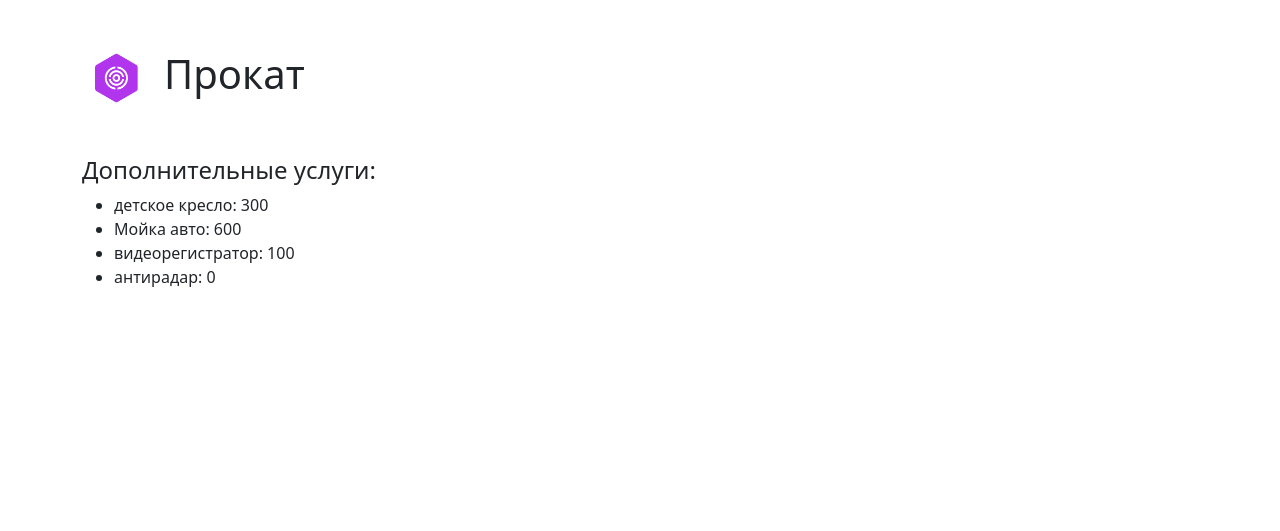
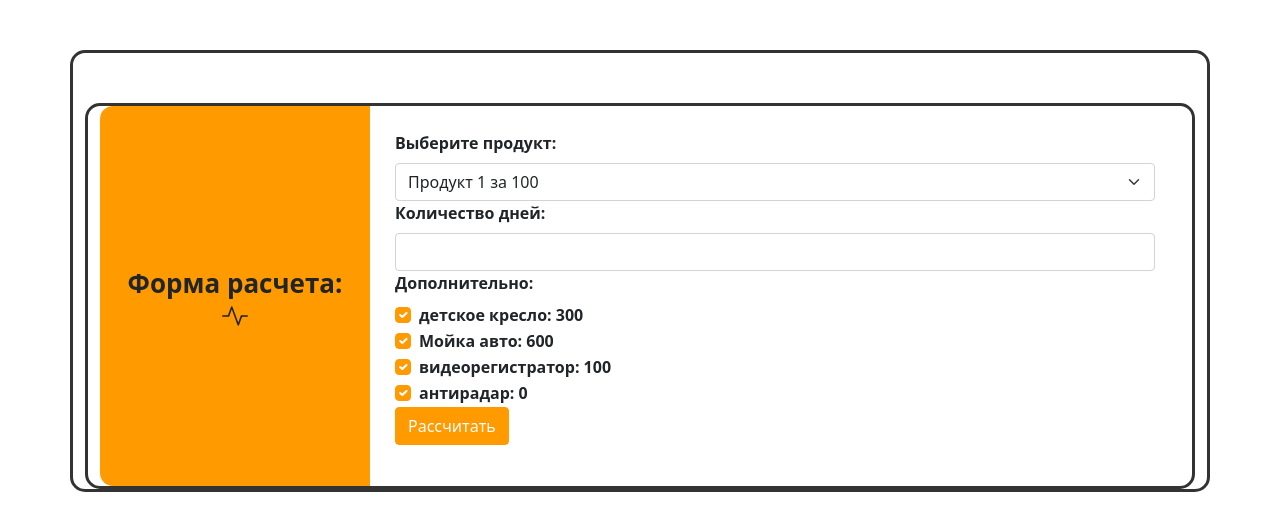
Before and after one commit to AlbertZayn/A25-test-Calculation-of-services, a PHP site: page /project/index.php in a window 1280 px wide. Shown: the top 531 px of the page. Run offline with PHP 8.4, Linux system fonts and the light colour scheme; data comes from the database, SQL or seed files in the repository.

Commit message:
Refactoring
Solve errors with serialized data from db
Solve errors with variables according to php 8
Add .htaccess according to hosting specifics

```diff
--- a/project/assets/css/style.css
+++ b/project/assets/css/style.css
@@ -1,4 +1,4 @@
-h1{
+h1 {
     display: inline-block;
 }
 .row-header .col-12{
@@ -9,3 +9,37 @@ h1{
 .row-header{
     margin: 50px 0;
 }
+
+.container{
+    margin-top: 50px;
+    border-radius: 15px;
+    border: 3px solid #333;
+}
+.col-3{
+    background-color: #FF9A00;
+    border-radius: 0;
+    border-top-left-radius: 13px;
+    border-bottom-left-radius: 13px;
+    display: flex;
+    align-items: center;
+    flex-flow: column;
+    justify-content: center;
+    font-size: 26px;
+    font-weight: 900;
+}
+label:not([class="form-check-label"]) {
+    font-size: 16px;
+    font-weight: 600;
+}
+.form-check-input:checked{
+    background-color: #FF9A00;
+    border-color: #FF9A00;
+}
+.col-9{
+    padding: 25px;
+}
+.btn-primary {
+    color: #fff;
+    background-color: #FF9A00;
+    border-color: #FF9A00;
+}
--- a/project/backend/sdbh.php
+++ b/project/backend/sdbh.php
@@ -17,14 +17,25 @@ class sdbh_tables_exception extends sdbh_exception {
 }
 
 class sdbh {
+
+    protected $port;
+    protected $host;
+    protected $dbname;
+    protected $user;
+    protected $pass;
+    protected $sql_read;
+    protected $sql_write;
+    protected $sql;
+
 	function __construct($force_master = false){
 		$this->port = 3306;
 		$this -> host = 'localhost';
 		$this -> dbname = 'test_a25';
-		$this -> user = 'root';
+		$this -> user = '';
 		$this -> pass = '';
 		$mysql_conn = mysqli_connect($this -> host, $this -> user, $this -> pass, $this -> dbname, $this->port);
-
+        // установка единой кодировки с БД
+        $mysql_conn->set_charset('utf8mb4');
 		$this -> sql_read = $mysql_conn;
 		$this -> sql_write = false;
 	}
--- a/project/index.php
+++ b/project/index.php
@@ -2,41 +2,85 @@
 require_once 'backend/sdbh.php';
 $dbh = new sdbh();
 
+// Исправление сериализованных строк
+function repairSerializedString($string) {
+    return preg_replace_callback('!s:(\d+):"(.*?)";!', function ($matches) {
+        $length = strlen($matches[2]);
+        return "s:$length:\"{$matches[2]}\";";
+    }, $string);
+}
+
+// Получение данных сериализации
+$serializedData = $dbh->mselect_rows('a25_settings', ['set_key' => 'services'], 0, 1, 'id')[0]['set_value'];
+$fixedData = repairSerializedString($serializedData);
+
+// Попытка десериализации
+$services = @unserialize($fixedData);
+
+if ($services === false && $fixedData !== 'b:0;') {
+    echo "Ошибка десериализации данных";
+    echo "<pre>";
+    print_r($fixedData);
+    echo "</pre>";
+} else {
     ?>
     <html>
     <head>
+        <meta charset="UTF-8">
         <link href="https://cdn.jsdelivr.net/npm/bootstrap@5.0.2/dist/css/bootstrap.min.css" rel="stylesheet" crossorigin="anonymous">
         <link href="assets/css/style.css" rel="stylesheet" />
+        <link href="form/style_form.min.css" rel="stylesheet" />
+        <link rel="stylesheet" href="https://cdn.jsdelivr.net/npm/bootstrap-icons@1.10.4/font/bootstrap-icons.css">
         <script src="https://cdn.jsdelivr.net/npm/bootstrap@5.0.2/dist/js/bootstrap.bundle.min.js"  crossorigin="anonymous"></script>
+        <script src="https://cdnjs.cloudflare.com/ajax/libs/jquery/3.6.4/jquery.min.js"></script>
     </head>
     <body>
     <div class="container">
-            <div class="row row-header">
+        <!--TODO: реализовать форму расчета-->
+        <div class="row row-form">
             <div class="col-12">
-                    <img src="assets/img/logo.png" alt="logo" style="max-height:50px"/>
-                    <h1>Прокат</h1>
+                <div class="container">
+                    <div class="row row-body">
+                        <div class="col-3">
+                            <span style="text-align: center">Форма расчета:</span>
+                            <i class="bi bi-activity"></i>
+                        </div>
+                        <div class="col-9">
+                            <form action="" id="form">
+                                <label class="form-label" for="product">Выберите продукт:</label>
+                                <select class="form-select" name="product" id="product">
+                                    <option value="100">Продукт 1 за 100</option>
+                                    <option value="200">Продукт 2 за 200</option>
+                                    <option value="300">Продукт 3 за 300</option>
+                                    <option value="400">Продукт 4 за 400</option>
+                                </select>
+
+                                <label for="customRange1" class="form-label">Количество дней:</label>
+                                <input type="text" class="form-control" id="customRange1" min="1" max="30">
+
+                                <label for="customRange1" class="form-label">Дополнительно:</label>
+                                <?php
+                                if (is_array($services)) {
+                                    foreach($services as $k => $s) { ?>
+                                        <div class="form-check">
+                                            <input class="form-check-input" type="checkbox" id="<?=$k?>" checked>
+                                            <label><?=$k?>: <?=$s?></label>
+                                        </div>
+                                    <?php }
+                                } else {
+                                    echo "<li>Ошибка: данные не являются массивом</li>";
+                                }
+                                ?>
+                                <button type="submit" class="btn btn-primary">Рассчитать</button>
+                            </form>
                         </div>
                     </div>
-            <div class="row row-body">
-                <div class="col-12">
-                    <h4>Дополнительные услуги:</h4>
-                    <ul>
-                    <?
-                        $services = unserialize($dbh->mselect_rows('a25_settings', ['set_key' => 'services'], 0, 1, 'id')[0]['set_value']);
-                        foreach($services as $k => $s) { ?>
-                            <li><?=$k?>: <?=$s?></li>
-                        <?}
-                    ?>
-                    </ul>
                 </div>
             </div>
-            <!-- TODO: реализовать форму расчета -->
-            <!-- <div class="row row-form">
-                <div class="col-12">
-                    <h4>Форма расчета:</h4>
-                    <p></p>
         </div>
-            </div> -->
     </div>
     </body>
     </html>
+    <?php
+}
+?>
```
Also changed, not shown: .htaccess (added). Lines whose indentation alone changed are shown as unchanged.
